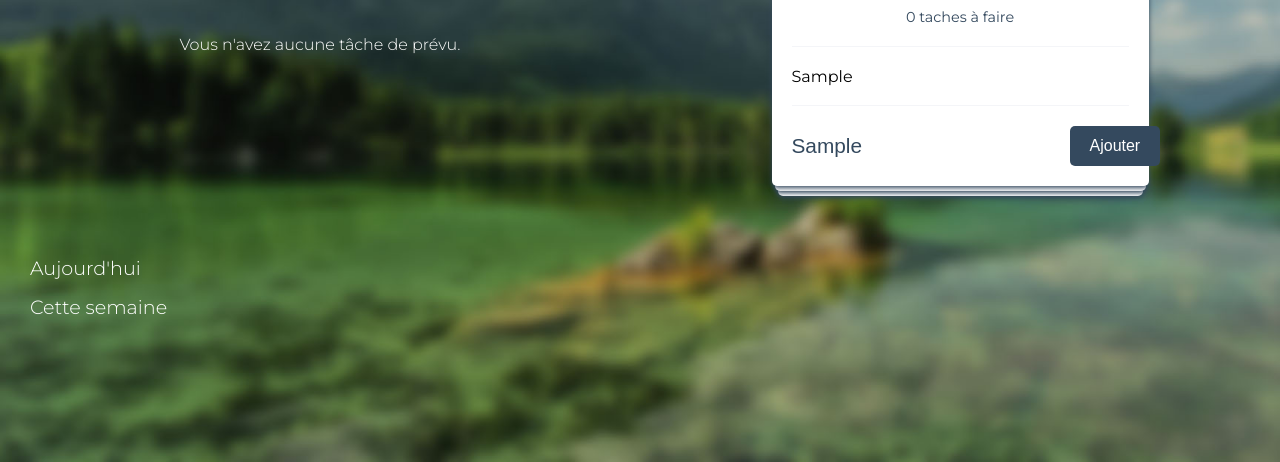
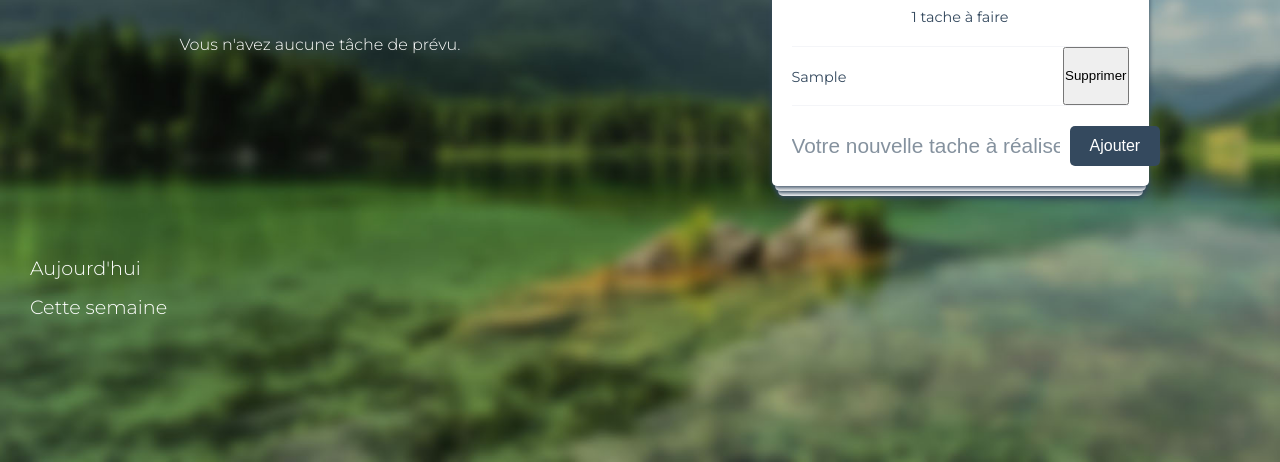
Before and after one commit to Guillaume-duclos/react-app, a React app: page / in a window 1280 px wide. Both pictures are taken after typing "Sample" into the empty fields and a click on the input "Ajouter". Shown: the part 338-800 px from the top of the page. Built offline with nearby package versions, Linux system fonts and the light colour scheme.

Commit message:
Todo list finished

```diff
--- a/src/components/tasks/Tasks.js
+++ b/src/components/tasks/Tasks.js
@@ -2,7 +2,12 @@ import React from 'react';
 
 const Tasks = props => (
   <ul>
-    { props.tasks.map((item, index) => <li key={index}>{item}</li>) }
+    { props.tasks.map((item, index) =>
+      <li key={index} className="flex row between">
+        <p>{item}</p>
+        <button onClick={() => props.delete(item, index)}>Supprimer</button>
+      </li>
+    ) }
   </ul>
 );
 
--- a/src/components/todolist/TodoList.js
+++ b/src/components/todolist/TodoList.js
@@ -14,12 +14,21 @@ class TodoList extends Component {
   }
 
   addTask = (event) => {
-    console.log('Add task function');
-    event.preventDefault()
-    this.setState({
-      task: '',
-      tasks: [...this.state.tasks, this.state.task]
-    });
+    if(this.refs.newTaskInput.value !== "") {
+      console.log('Add task function');
+      event.preventDefault();
+      this.setState({
+        task: '',
+        tasks: [...this.state.tasks, this.state.task]
+      });
+      this.refs.newTaskInput.value = "";
+    }
+  }
+
+  deleteTask = (item, index) => {
+    let tasks = this.state.tasks.slice();
+    tasks.splice(index, 1);
+    this.setState({tasks});
   }
 
   render() {
@@ -28,10 +37,10 @@ class TodoList extends Component {
         <div className="list-container">
           <div className="list">
             <h2>Aujourd'hui</h2>
-            <p>0 taches à faire</p>
-            <Tasks tasks={this.state.tasks}/>
+            <p>{this.state.tasks.length} {this.state.tasks.length > 1 ? 'taches' : 'tache'} à faire</p>
+            <Tasks tasks={this.state.tasks} delete={this.deleteTask}/>
             <form className="add-task-container flex row between" onSubmit={this.addTask}>
-              <input type="text" placeholder="Votre nouvelle tache à réaliser" onChange={this.setNewTask}/>
+              <input type="text" placeholder="Votre nouvelle tache à réaliser" ref="newTaskInput" onChange={this.setNewTask}/>
               <input type="submit" value="Ajouter" className="pointer"/>
             </form>
           </div>
--- a/src/styles/components/todolist.scss
+++ b/src/styles/components/todolist.scss
@@ -42,12 +42,25 @@
       }
 
       ul li {
-        border-bottom: 1px solid $greyColor;
         height: 60px;
         width: 100%;
         margin: auto;
         line-height: 60px;
         font-family: Montserrat, arial, sans-serif;
+        border-bottom: 1px solid $greyColor;
+
+        p {
+          flex: 1;
+          text-align: left;
+        }
+
+        /*button {
+          width: 30px;
+          height: 30px;
+          border-radius: 50%;
+          border: 1px solid red;
+          margin: auto;
+        }*/
       }
 
       ul li:nth-child(1) {
@@ -71,17 +84,17 @@
 
         ::placeholder {
           color: $blueColor;
-          opacity: .8;
+          opacity: .6;
         }
 
         :-ms-input-placeholder {
           color: $blueColor;
-          opacity: .8;
+          opacity: .6;
         }
 
         ::-ms-input-placeholder {
           color: $blueColor;
-          opacity: .8;
+          opacity: .6;
         }
 
         input:nth-child(2) {
```
Also changed, not shown: src/styles/components/todolist.css, src/styles/index.css.
